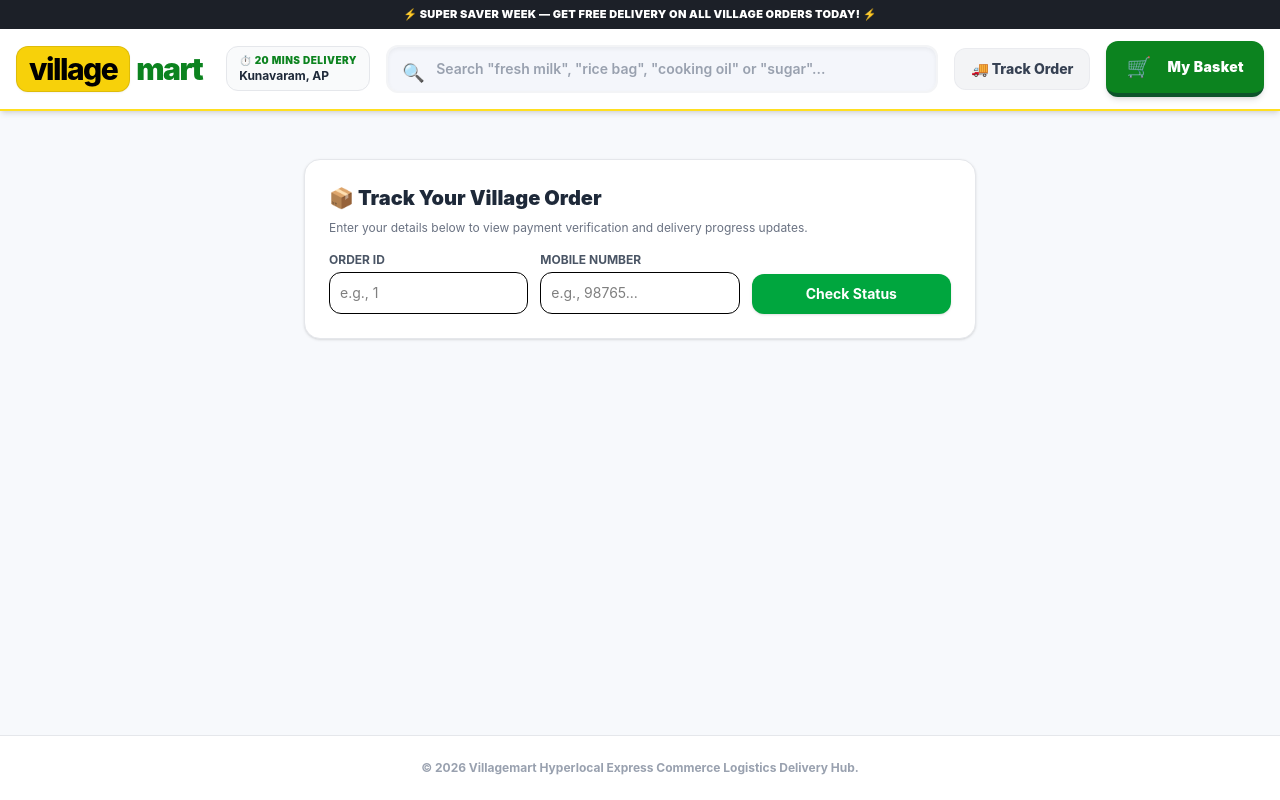
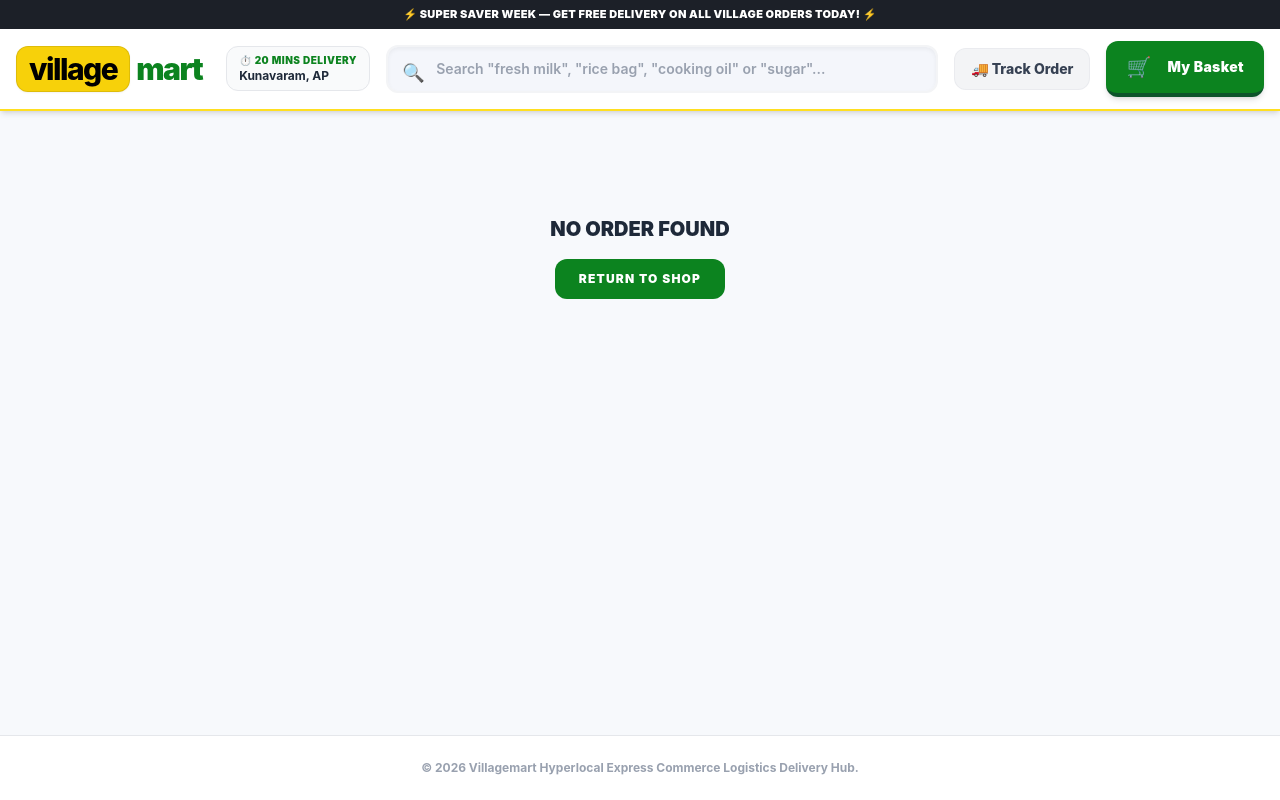
Before and after one commit to ajithonlinee/VillageMart, a React app in the folder frontend/: page /track in a window 1280 px wide. Built offline with nearby package versions, Linux system fonts and the light colour scheme; the HTML template or start-up script is replaced by a standard one.

Commit message:
Add order summary success page post-payment

```diff
--- a/frontend/src/pages/OrderStatus.jsx
+++ b/frontend/src/pages/OrderStatus.jsx
@@ -1,187 +1,61 @@
-import React, { useState, useEffect } from 'react';
-import { useLocation } from 'react-router-dom';
-import API from '../services/api';
+import React from 'react';
+import { useLocation, useNavigate } from 'react-router-dom';
 
 function OrderStatus() {
   const location = useLocation();
+  const navigate = useNavigate();
 
-  const [searchParams, setSearchParams] = useState({
-    order_id: '',
-    phone: ''
-  });
+  const orderDetails = location.state || null;
 
-  const [order, setOrder] = useState(null);
-  const [loading, setLoading] = useState(false);
-  const [error, setError] = useState('');
-
-  // Auto-fill tracking credentials if redirected from the Checkout page
-  useEffect(() => {
-    if (location.state && location.state.orderId && location.state.phone) {
-      const { orderId, phone } = location.state;
-      setSearchParams({ order_id: orderId, phone: phone });
-      fetchOrderStatus(orderId, phone);
-    }
-  }, [location.state]);
-
-  const handleInputChange = (e) => {
-    const { name, value } = e.target;
-    setSearchParams(prev => ({ ...prev, [name]: value }));
-  };
-
-  const handleTrackSubmit = (e) => {
-    e.preventDefault();
-    if (!searchParams.order_id || !searchParams.phone) {
-      return setError('Please enter both your Order ID and Mobile Number.');
-    }
-    fetchOrderStatus(searchParams.order_id, searchParams.phone);
-  };
-
-  const fetchOrderStatus = async (id, phoneNum) => {
-    setLoading(true);
-    setError('');
-    setOrder(null);
-    try {
-      const response = await API.get(`track/?order_id=${id}&phone=${phoneNum}`);
-      setOrder(response.data);
-    } catch (err) {
-      console.error("Tracking API error response:", err.response?.data);
-      setError(err.response?.data?.error || 'No matching order found. Please check your credentials.');
-    } finally {
-      setLoading(false);
-    }
-  };
-
-  // Helper styling tracker map to clean up status display strings
-  const getStatusLabelAndColor = (status, type) => {
-    const mappings = {
-      PENDING: { label: 'Pending Verification', color: 'bg-amber-100 text-amber-800 border-amber-200' },
-      CONFIRMED: { label: 'Order Confirmed', color: 'bg-blue-100 text-blue-800 border-blue-200' },
-      PACKED: { label: 'Packed & Ready', color: 'bg-indigo-100 text-indigo-800 border-indigo-200' },
-      OUT_FOR_DELIVERY: { label: 'Out for Delivery 🛵', color: 'bg-purple-100 text-purple-800 border-purple-200' },
-      DELIVERED: { label: 'Delivered Successfully ✅', color: 'bg-green-100 text-green-800 border-green-200' },
-      REJECTED: { label: 'Payment Rejected ❌', color: 'bg-red-100 text-red-800 border-red-200' },
-      CANCELLED: { label: 'Cancelled', color: 'bg-gray-100 text-gray-800 border-gray-200' },
-    };
-    return mappings[status] ? mappings[status][type] : status;
-  };
+  if (!orderDetails) {
+    return (
+      <div className="flex flex-col items-center justify-center py-20 px-4">
+        <h2 className="font-black text-gray-800 text-xl uppercase">No Order Found</h2>
+        <button onClick={() => navigate('/')} className="mt-4 bg-[#0C831F] text-white px-6 py-3 rounded-xl font-black text-xs uppercase tracking-widest">
+          Return To Shop
+        </button>
+      </div>
+    );
+  }
 
   return (
-    <div className="max-w-2xl mx-auto my-6 space-y-6">
+    <div className="max-w-md mx-auto mt-10 px-4 pb-12">
+      <div className="bg-white border-2 border-green-500 rounded-2xl shadow-sm overflow-hidden text-center">
 
-      {/* Search Input Box Panel */}
-      <div className="bg-white border border-gray-200 rounded-2xl p-6 shadow-sm">
-        <h2 className="text-xl font-black text-gray-800 mb-2">📦 Track Your Village Order</h2>
-        <p className="text-xs text-gray-500 mb-4">Enter your details below to view payment verification and delivery progress updates.</p>
+        <div className="bg-green-50 py-8 border-b-2 border-green-100">
+          <span className="text-6xl block mb-2">✅</span>
+          <h1 className="text-2xl font-black text-[#0C831F] uppercase tracking-tight">Order Placed!</h1>
+          <p className="text-xs font-bold text-gray-500 mt-1 uppercase tracking-widest">Waiting for payment confirmation</p>
+        </div>
 
-        <form onSubmit={handleTrackSubmit} className="grid grid-cols-1 md:grid-cols-3 gap-3 items-end">
-          <div>
-            <label className="block text-xs font-bold uppercase text-gray-600 mb-1">Order ID</label>
-            <input required type="text" name="order_id" value={searchParams.order_id} onChange={handleInputChange} placeholder="e.g., 1" className="w-full p-2.5 border rounded-xl text-sm focus:ring-2 focus:ring-green-500 focus:outline-none" />
-          </div>
-          <div>
-            <label className="block text-xs font-bold uppercase text-gray-600 mb-1">Mobile Number</label>
-            <input required type="tel" name="phone" value={searchParams.phone} onChange={handleInputChange} placeholder="e.g., 98765..." className="w-full p-2.5 border rounded-xl text-sm focus:ring-2 focus:ring-green-500 focus:outline-none" />
-          </div>
-          <button type="submit" disabled={loading} className="w-full bg-green-600 text-white font-bold py-2.5 rounded-xl hover:bg-green-700 transition-colors shadow-sm text-sm">
-            {loading ? 'Searching...' : 'Check Status'}
-          </button>
-        </form>
-
-        {error && (
-          <div className="mt-4 p-3 bg-red-50 border border-red-100 text-red-700 rounded-xl text-xs font-semibold">
-            ⚠️ {error}
-          </div>
-        )}
-      </div>
-
-      {/* Tracking Results Panel Layout Display */}
-      {order && (
-        <div className="bg-white border border-gray-200 rounded-2xl p-6 shadow-sm space-y-6 animate-fade-in">
-
-          {/* Header State Summary Card */}
-          <div className="flex flex-col sm:flex-row justify-between items-start sm:items-center border-b pb-4 gap-2">
-            <div>
-              <h3 className="text-lg font-black text-gray-900">Order Reference #{order.id}</h3>
-              <p className="text-xs text-gray-400">Placed on: {new Date(order.created_at).toLocaleString()}</p>
+        <div className="p-6 space-y-4 text-left">
+          <div className="bg-gray-50 rounded-xl p-4 border border-gray-100 space-y-3">
+            <div className="flex justify-between border-b pb-2">
+              <span className="text-[10px] font-black text-gray-400 uppercase tracking-widest">Order ID</span>
+              <span className="text-xs font-black text-gray-900">#{orderDetails.orderId}</span>
             </div>
-            <div className="flex flex-wrap gap-2">
-              <span className={`text-xs font-bold px-3 py-1 rounded-full border ${getStatusLabelAndColor(order.payment_status, 'color')}`}>
-                Payment: {getStatusLabelAndColor(order.payment_status, 'label')}
-              </span>
-              <span className={`text-xs font-bold px-3 py-1 rounded-full border ${getStatusLabelAndColor(order.order_status, 'color')}`}>
-                Delivery: {getStatusLabelAndColor(order.order_status, 'label')}
-              </span>
+            <div className="flex justify-between border-b pb-2">
+              <span className="text-[10px] font-black text-gray-400 uppercase tracking-widest">Customer</span>
+              <span className="text-xs font-black text-gray-900">{orderDetails.name}</span>
+            </div>
+            <div className="flex justify-between">
+              <span className="text-[10px] font-black text-gray-400 uppercase tracking-widest">Total Paid</span>
+              <span className="text-xs font-black text-[#0C831F]">₹{parseFloat(orderDetails.amount).toFixed(0)}</span>
             </div>
           </div>
 
-          {/* Delivery Flow Timeline Graphics Visualization */}
-          <div>
-            <h4 className="text-xs font-bold uppercase text-gray-500 tracking-wider mb-3">Delivery Progress</h4>
-            <div className="grid grid-cols-5 text-center text-[10px] md:text-xs font-bold text-gray-400 relative">
+          <p className="text-xs text-gray-500 font-bold text-center leading-relaxed px-2">
+            Your order is confirmed and is being packed. It will be delivered to your address in Kunavaram within 20 minutes!
+          </p>
 
-              {/* Progress highlights conditionally based on running database status fields */}
-              <div className={['PENDING', 'CONFIRMED', 'PACKED', 'OUT_FOR_DELIVERY', 'DELIVERED'].includes(order.order_status) ? 'text-green-600' : ''}>
-                <div className="mx-auto w-6 h-6 rounded-full flex items-center justify-center bg-gray-100 border border-gray-300 mb-1 text-xs">⏳</div>
-                Pending
-              </div>
-              <div className={['CONFIRMED', 'PACKED', 'OUT_FOR_DELIVERY', 'DELIVERED'].includes(order.order_status) ? 'text-green-600' : ''}>
-                <div className="mx-auto w-6 h-6 rounded-full flex items-center justify-center bg-gray-100 border border-gray-300 mb-1 text-xs">👍</div>
-                Confirmed
-              </div>
-              <div className={['PACKED', 'OUT_FOR_DELIVERY', 'DELIVERED'].includes(order.order_status) ? 'text-green-600' : ''}>
-                <div className="mx-auto w-6 h-6 rounded-full flex items-center justify-center bg-gray-100 border border-gray-300 mb-1 text-xs">📦</div>
-                Packed
-              </div>
-              <div className={['OUT_FOR_DELIVERY', 'DELIVERED'].includes(order.order_status) ? 'text-green-600' : ''}>
-                <div className="mx-auto w-6 h-6 rounded-full flex items-center justify-center bg-gray-100 border border-gray-300 mb-1 text-xs">🛵</div>
-                On the Way
-              </div>
-              <div className={order.order_status === 'DELIVERED' ? 'text-green-600' : ''}>
-                <div className="mx-auto w-6 h-6 rounded-full flex items-center justify-center bg-gray-100 border border-gray-300 mb-1 text-xs">🏠</div>
-                Arrived
-              </div>
-
-            </div>
-          </div>
-
-          {/* Customer Address Details Summary Block Grid */}
-          <div className="bg-gray-50 p-4 rounded-xl border grid grid-cols-1 sm:grid-cols-2 gap-4 text-sm">
-            <div>
-              <h4 className="text-xs font-bold uppercase text-gray-400 mb-1">Customer Delivery Details</h4>
-              <p className="font-bold text-gray-800">{order.customer_name}</p>
-              <p className="text-gray-600">{order.phone}</p>
-            </div>
-            <div>
-              <h4 className="text-xs font-bold uppercase text-gray-400 mb-1">Destination Address</h4>
-              <p className="text-gray-700">House No: {order.house_number}, {order.street}</p>
-              <p className="text-gray-700">{order.village} Village</p>
-              {order.landmark && <p className="text-xs text-gray-500 italic mt-0.5">Landmark: {order.landmark}</p>}
-            </div>
-          </div>
-
-          {/* Ordered Basket Items Summary List Table */}
-          <div>
-            <h4 className="text-xs font-bold uppercase text-gray-500 tracking-wider mb-2">Items Ordered</h4>
-            <div className="border rounded-xl divide-y bg-white overflow-hidden text-sm">
-              {order.items?.map((item) => (
-                <div key={item.id} className="p-3 flex justify-between items-center">
-                  <div>
-                    <span className="font-semibold text-gray-800">{item.product_name || 'Item'}</span>
-                    <span className="ml-2 text-xs bg-gray-100 text-gray-600 px-1.5 py-0.5 rounded">x{item.quantity}</span>
-                  </div>
-                  <span className="font-bold text-gray-900">₹{parseFloat(item.price * item.quantity).toFixed(0)}</span>
-                </div>
-              ))}
-              <div className="p-3 bg-gray-50/50 flex justify-between items-center font-black text-gray-900 text-base">
-                <span>Total Bill Amount:</span>
-                <span>₹{parseFloat(order.total_amount).toFixed(0)}</span>
-              </div>
-            </div>
-          </div>
-
+          <button
+            onClick={() => navigate('/')}
+            className="w-full mt-4 bg-[#0C831F] text-white border-2 border-[#0C831F] rounded-xl py-3.5 text-xs font-black uppercase tracking-widest hover:bg-[#0a6d1a] transition-all"
+          >
+            Continue Shopping
+          </button>
         </div>
-      )}
-
+      </div>
     </div>
   );
 }
```
Also changed, not shown: frontend/src/pages/Checkout.jsx (+14 -8 lines).
